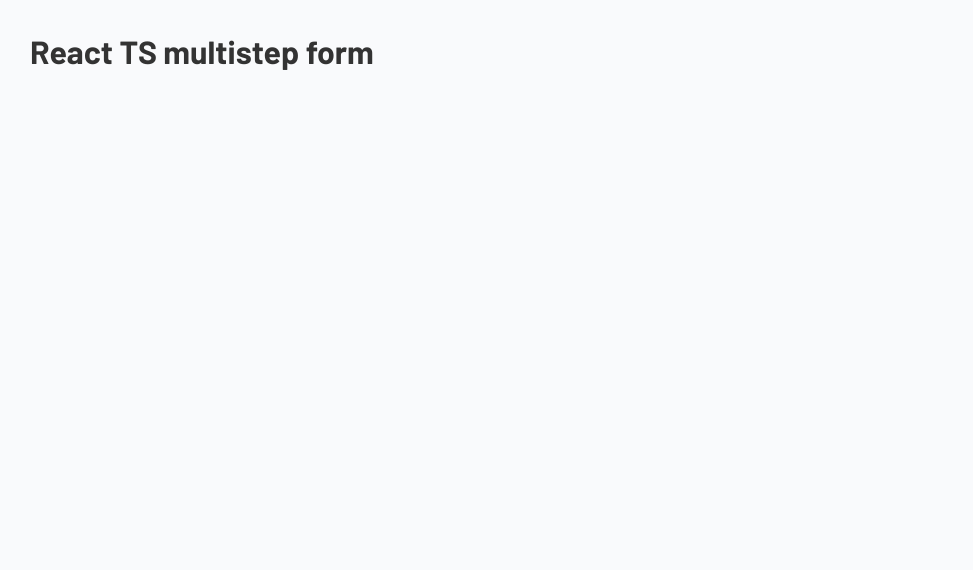
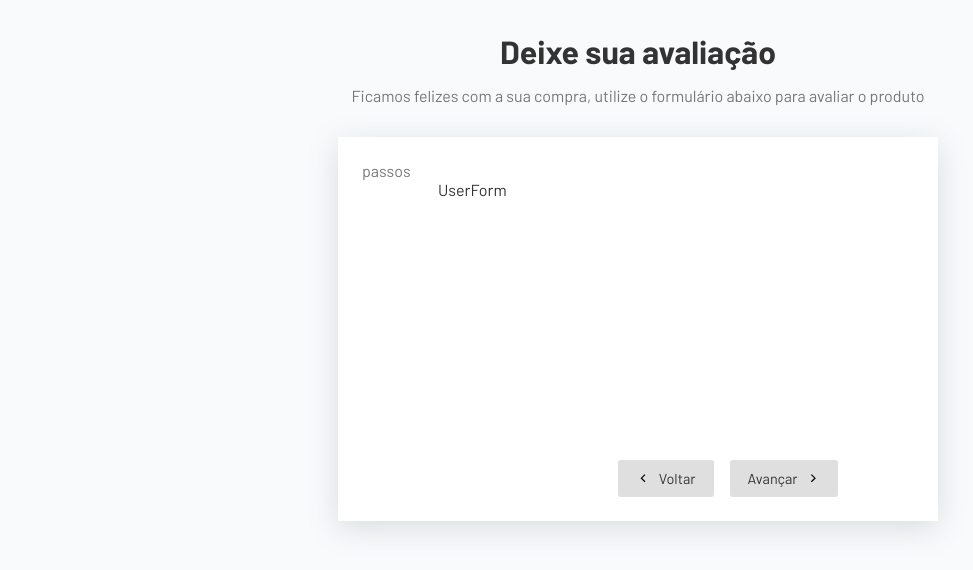
Before and after one commit to IsabelleHeloisa/multistep-form, a React (Vite) app: page / in a window 1280 px wide. Shown: the top 570 px of the page, without its empty margins (2-975 px from the left). Built offline with nearby package versions, Linux system fonts and the light colour scheme.

Commit message:
feat: base component structure

```diff
--- a/src/App.tsx
+++ b/src/App.tsx
@@ -1,9 +1,39 @@
+import UserForm from './components/UserForm'
+import ReviewForm from './components/ReviewForm'
+import Thanks from './components/thanks'
+
+import { GrFormNext, GrFormPrevious } from 'react-icons/gr'
+
 import './App.css'
 
 function App() {
   return (
     <div className="app">
-      <h1>React TS multistep form</h1>
+      <div className="header">
+        <h2>Deixe sua avaliação</h2>
+        <p>
+          Ficamos felizes com a sua compra, utilize o formulário abaixo para
+          avaliar o produto
+        </p>
+      </div>
+      <div className="form-container">
+        <p>passos</p>
+        <form>
+          <div className="inputs-container">
+            <UserForm />
+          </div>
+          <div className="actions">
+            <button>
+              <GrFormPrevious />
+              <span>Voltar</span>
+            </button>
+            <button>
+              <span>Avançar</span>
+              <GrFormNext />
+            </button>
+          </div>
+        </form>
+      </div>
     </div>
   )
 }
--- /dev/null
+++ b/src/components/ReviewForm.tsx
@@ -0,0 +1,5 @@
+const ReviewForm = () => {
+  return <div>ReviewForm</div>
+}
+
+export default ReviewForm
--- /dev/null
+++ b/src/components/Thanks.tsx
@@ -0,0 +1,5 @@
+const Thanks = () => {
+  return <div>Thanks</div>
+}
+
+export default Thanks
--- /dev/null
+++ b/src/components/UserForm.tsx
@@ -0,0 +1,5 @@
+const UserForm = () => {
+  return <div>UserForm</div>
+}
+
+export default UserForm
```
